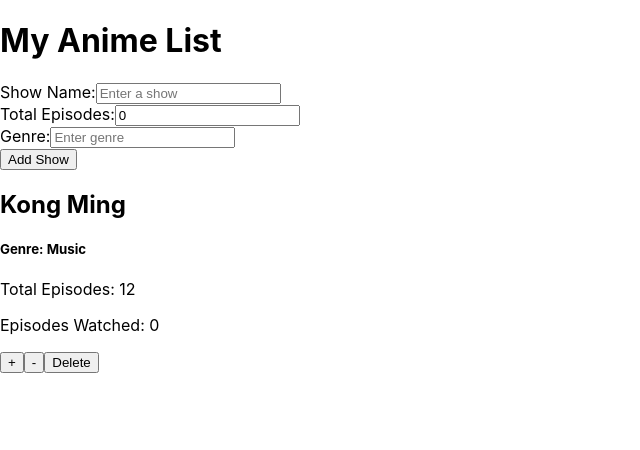
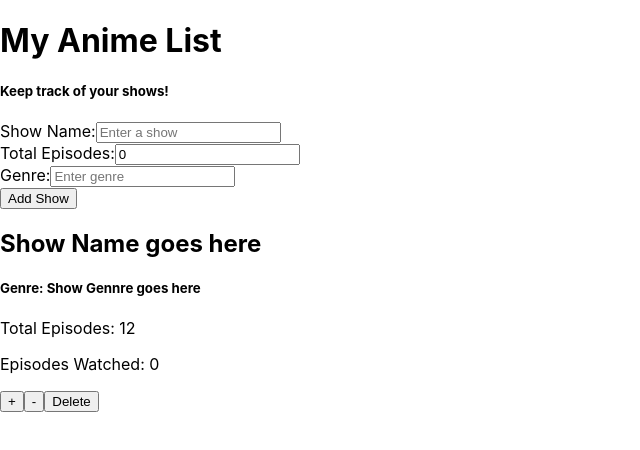
Before and after one commit to BenVuong/Anime-Show-List, a React (Create React App) app: page / in a window 1280 px wide. Shown: the top 450 px of the page, without its empty margins (0-640 px from the left). Built offline with nearby package versions, Linux system fonts and the light colour scheme.

Commit message:
updated code

```diff
--- a/package.json
+++ b/package.json
@@ -1,6 +1,7 @@
 {
   "name": "list-app",
   "version": "0.1.0",
+  "homepage": "https://benvuong.github.io/Anime-Show-List",
   "private": true,
   "dependencies": {
     "@testing-library/jest-dom": "^5.16.5",
@@ -14,6 +15,8 @@
     "web-vitals": "^2.1.4"
   },
   "scripts": {
+    "predeploy": "npm run build",
+    "deploy": "gh-pages -d build",
     "start": "react-scripts start",
     "build": "react-scripts build",
     "test": "react-scripts test",
@@ -36,5 +39,8 @@
       "last 1 firefox version",
       "last 1 safari version"
     ]
+  },
+  "devDependencies": {
+    "gh-pages": "^5.0.0"
   }
 }
--- a/src/App.js
+++ b/src/App.js
@@ -5,10 +5,10 @@ const App = () => {
   const [shows, setShows] = useState([
     {
       id: nanoid(),
-      name: "Kong Ming",
+      name: "Show Name goes here",
       totalEpisodes: "12",
       episodesWatched: "0",
-      genre: "Music",
+      genre: "Show Gennre goes here",
     },
   ]);
   const [newShow, setNewShow] = useState("");
@@ -77,6 +77,7 @@ const App = () => {
   return (
     <div>
       <h1>My Anime List</h1>
+      <h5>Keep track of your shows!</h5>
       <div>
         <label htmlFor="show-input">Show Name:</label>
         <input
```
Also changed, not shown: 1 other file (tests, documents, lock files or other folders).
